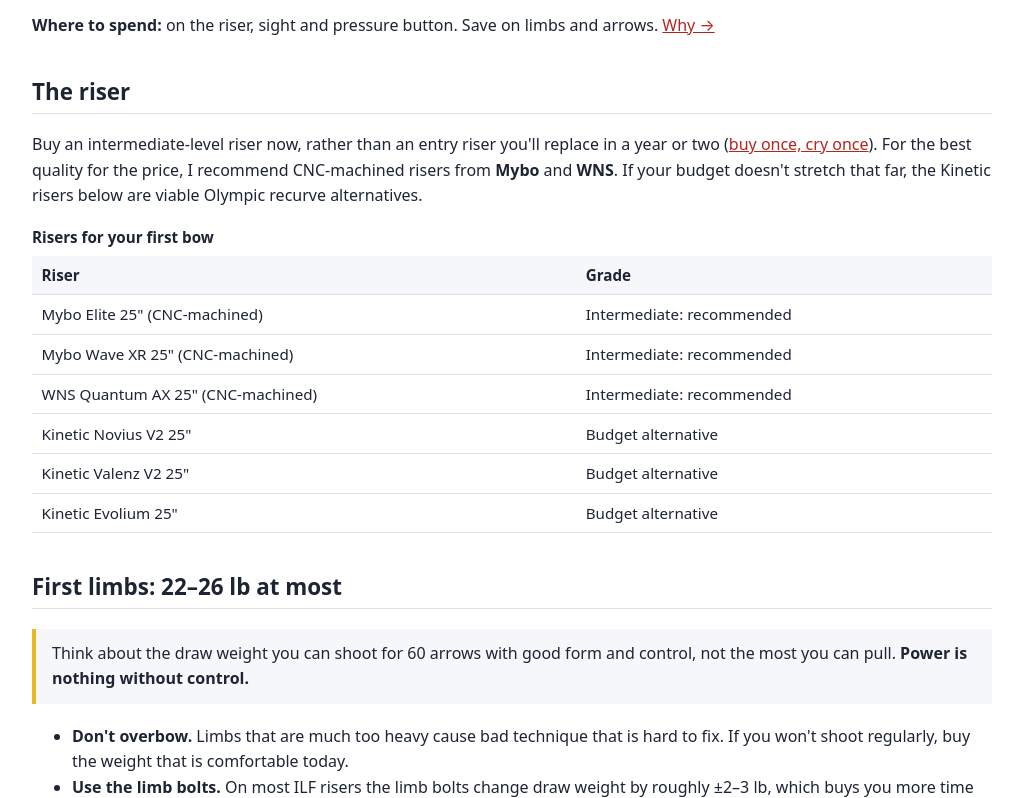
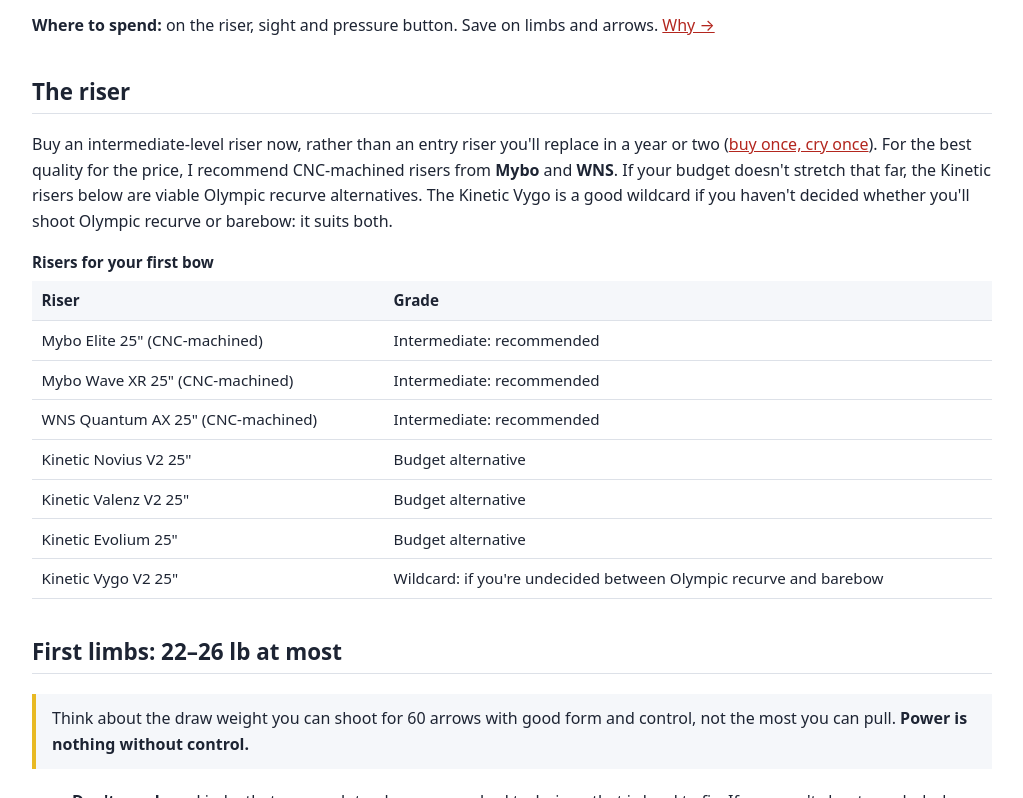
Before and after one commit to vil-bekesius/recurve-buying-guide, a plain HTML site: page docs/starter.html in a window 1280 px wide. Shown: the part 512-1310 px from the top of the page, without its empty margins (128-1151 px from the left). Drawn offline with Linux system fonts and the light colour scheme.

Commit message:
Starter riser table: Kinetic Vygo V2 as a wildcard for undecided archers
Co-Authored-By: Claude Opus 5.5 <noreply@anthropic.com>
Claude-Session: https://claude.ai/code/session_01LzQcSw7GCizk1Zprh7uxEk

```diff
--- a/data/products.json
+++ b/data/products.json
@@ -243,6 +243,12 @@
       "text": "Kinetic Evolium 25\""
      },
      "Budget alternative"
+    ],
+    [
+     {
+      "text": "Kinetic Vygo V2 25\""
+     },
+     "Wildcard: if you're undecided between Olympic recurve and barebow"
     ]
    ]
   }
--- a/docs/starter.html
+++ b/docs/starter.html
@@ -27,8 +27,8 @@
 <p><strong>Where to spend:</strong> on the riser, sight and pressure button. Save on limbs and arrows. <a href="before-you-buy.html#where-to-spend">Why →</a></p>
 
 <h2 id="riser">The riser</h2>
-<p>Buy an intermediate-level riser now, rather than an entry riser you'll replace in a year or two (<a href="before-you-buy.html#buy-once">buy once, cry once</a>). For the best quality for the price, I recommend CNC-machined risers from <strong>Mybo</strong> and <strong>WNS</strong>. If your budget doesn't stretch that far, the Kinetic risers below are viable Olympic recurve alternatives.</p>
-<div class="table-wrap"><table><caption>Risers for your first bow</caption><thead><tr><th>Riser</th><th>Grade</th></tr></thead><tbody><tr><td>Mybo Elite 25&quot; (CNC-machined)</td><td>Intermediate: recommended</td></tr><tr><td>Mybo Wave XR 25&quot; (CNC-machined)</td><td>Intermediate: recommended</td></tr><tr><td>WNS Quantum AX 25&quot; (CNC-machined)</td><td>Intermediate: recommended</td></tr><tr><td>Kinetic Novius V2 25&quot;</td><td>Budget alternative</td></tr><tr><td>Kinetic Valenz V2 25&quot;</td><td>Budget alternative</td></tr><tr><td>Kinetic Evolium 25&quot;</td><td>Budget alternative</td></tr></tbody></table></div>
+<p>Buy an intermediate-level riser now, rather than an entry riser you'll replace in a year or two (<a href="before-you-buy.html#buy-once">buy once, cry once</a>). For the best quality for the price, I recommend CNC-machined risers from <strong>Mybo</strong> and <strong>WNS</strong>. If your budget doesn't stretch that far, the Kinetic risers below are viable Olympic recurve alternatives. The Kinetic Vygo is a good wildcard if you haven't decided whether you'll shoot Olympic recurve or barebow: it suits both.</p>
+<div class="table-wrap"><table><caption>Risers for your first bow</caption><thead><tr><th>Riser</th><th>Grade</th></tr></thead><tbody><tr><td>Mybo Elite 25&quot; (CNC-machined)</td><td>Intermediate: recommended</td></tr><tr><td>Mybo Wave XR 25&quot; (CNC-machined)</td><td>Intermediate: recommended</td></tr><tr><td>WNS Quantum AX 25&quot; (CNC-machined)</td><td>Intermediate: recommended</td></tr><tr><td>Kinetic Novius V2 25&quot;</td><td>Budget alternative</td></tr><tr><td>Kinetic Valenz V2 25&quot;</td><td>Budget alternative</td></tr><tr><td>Kinetic Evolium 25&quot;</td><td>Budget alternative</td></tr><tr><td>Kinetic Vygo V2 25&quot;</td><td>Wildcard: if you&#x27;re undecided between Olympic recurve and barebow</td></tr></tbody></table></div>
 
 <h2 id="first-limbs">First limbs: 22–26 lb at most</h2>
 <div class="callout">Think about the draw weight you can shoot for 60 arrows with good form and control, not the most you can pull. <strong>Power is nothing without control.</strong></div>
```
Also changed, not shown: content/starter.html (+1 -1 lines).
